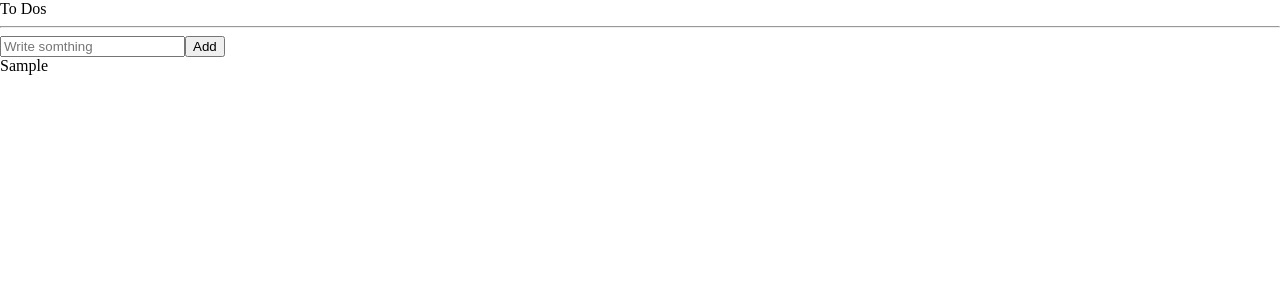
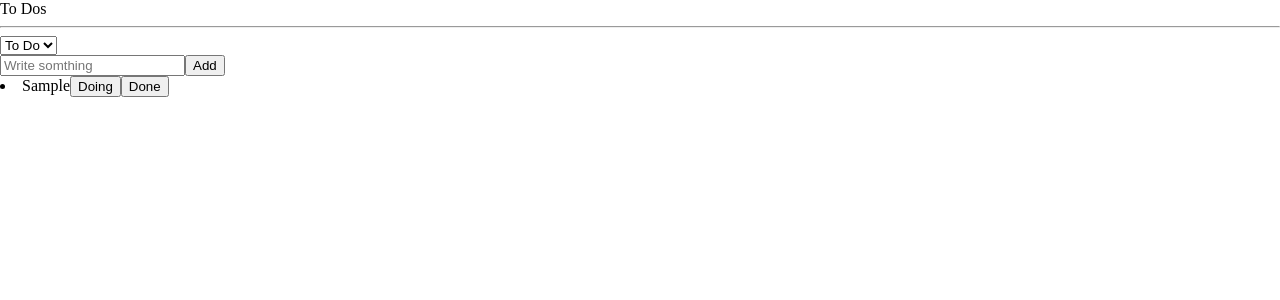
Before and after one commit to misobae/learning-project, a React (Create React App) app: page / in a window 1280 px wide. Both pictures are taken after typing "Sample" into the empty fields and a click on the button "Add". Shown: the top 300 px of the page. Built offline with nearby package versions, Linux system fonts and the light colour scheme.

Commit message:
feat: 리스트 추가 및 카테고리 기능 구현

```diff
--- a/src/components/CreateToDo.tsx
+++ b/src/components/CreateToDo.tsx
@@ -1,6 +1,6 @@
 import { useForm } from "react-hook-form";
-import { useSetRecoilState } from "recoil";
-import { toDoState } from "./atoms";
+import { useSetRecoilState, useRecoilValue } from "recoil";
+import { categoryState, toDoState } from "./atoms";
 
 interface IForm {
   toDo: string;
@@ -8,12 +8,13 @@
 
 function CreateToDo(){
   const setToDos = useSetRecoilState(toDoState);
+  const category = useRecoilValue(categoryState);
   const { register, handleSubmit, setValue } = useForm<IForm>();
   const handleValid = ({toDo}: IForm) => { // Destructuring: data.toDo -> {toDO}
     setToDos(oldToDos => [{
       text: toDo,
       id: Date.now(),
-      category: "TO_DO"}, ...oldToDos])
+      category}, ...oldToDos])
     setValue("toDo", "");
   }
 
--- a/src/components/ToDo.tsx
+++ b/src/components/ToDo.tsx
@@ -1,9 +1,36 @@
-import { ITodo } from "./atoms";
+import React from "react";
+import { Categories, IToDo, toDoState } from "./atoms";
+import { useSetRecoilState } from "recoil";
 
-function ToDo({text}: ITodo){
+function ToDo({ text, category, id }: IToDo){
+  const setToDos = useSetRecoilState(toDoState);
+  const onChangeCat = (event: React.MouseEvent<HTMLButtonElement>) => {
+    const {
+      currentTarget: { name },
+    } = event;
+    setToDos(oldToDos => {
+      const targetIndex = oldToDos.findIndex(toDo => toDo.id === id);
+      const newToDo = { text, id, category: name as any };
+
+      return [
+        ...oldToDos.slice(0, targetIndex),
+        newToDo,
+        ...oldToDos.slice(targetIndex + 1)
+      ];
+    })
+  }
   return (
     <li>
       <span>{text}</span>
+      {category !== Categories.DOING && (
+        <button name={Categories.DOING} onClick={onChangeCat}>Doing</button>
+      )}
+      {category !== Categories.TO_DO && (
+        <button name={Categories.TO_DO} onClick={onChangeCat}>To Do</button>
+      )}
+      {category !== Categories.DONE && (
+        <button name={Categories.DONE} onClick={onChangeCat}>Done</button>
+      )}
     </li>
   );
 }
--- a/src/components/ToDoList.tsx
+++ b/src/components/ToDoList.tsx
@@ -1,22 +1,32 @@
-import { useRecoilValue } from "recoil";
-import { toDoState } from "./atoms";
+import { useRecoilState, useRecoilValue } from "recoil";
+import { Categories, categoryState, toDoSelector, toDoState } from "./atoms";
 import CreateToDo from "./CreateToDo";
 import ToDo from "./ToDo";
 
 
 function ToDoList(){
-  const toDos = useRecoilValue(toDoState);
   // useRecoilState는 value와 modifier 함수를 반환. setState와 비슷
   // value만 얻고 싶을 땐 useRecoilValue를, value를 바꾸고만 싶을 때는 useSetRecoilState 사용
+  const toDos = useRecoilValue(toDoSelector);
+  const [category, setCategory] = useRecoilState(categoryState);
+  const onInput = (event: React.FormEvent<HTMLSelectElement>) => {
+    setCategory(event.currentTarget.value as any);
+  };
 
   return (
     <div>
       <h1>To Dos</h1>
       <hr />
+      <select value={category} onChange={onInput}>
+        <option value={Categories.TO_DO}>To Do</option>
+        <option value={Categories.DOING}>Doing</option>
+        <option value={Categories.DONE}>Done</option>
+      </select>
       <CreateToDo />
-      <ul>
-        {toDos.map(toDo => <ToDo key={toDo.id} {...toDo} />)}
-      </ul>
+      {toDos?.map((toDo) => (
+        <ToDo key={toDo.id} {...toDo} />
+      ))}
+      {}
     </div>
   );
 }
--- a/src/components/atoms.tsx
+++ b/src/components/atoms.tsx
@@ -1,12 +1,33 @@
-import { atom } from "recoil";
+import { atom, selector } from "recoil";
 
-export interface ITodo {
+export const enum Categories { // enum은 열거형으로 이름이 있는 상수들의 집합을 정의하는 기능
+  "TO_DO" = "TO_DO",
+  "DOING" = "DOING",
+  "DONE" = "DONE",
+}
+
+export interface IToDo {
   text: string;
   id: number;
-  category: "TO_DO" | "DOING" | "DONE";
+  category: Categories;
 }
 
-export const toDoState = atom<ITodo[]>({
+export const categoryState = atom<Categories>({
+  key: "category",
+  default: Categories.TO_DO,
+});
+
+export const toDoState = atom<IToDo[]>({
   key: "toDo",
   default: []
 })
+
+export const toDoSelector = selector({
+  key: "toDoSelector",
+  get: ({get}) => {
+    const toDos = get(toDoState);
+    const catecory = get(categoryState);
+
+    return toDos.filter(toDo => toDo.category === catecory);
+  }
+})
```
